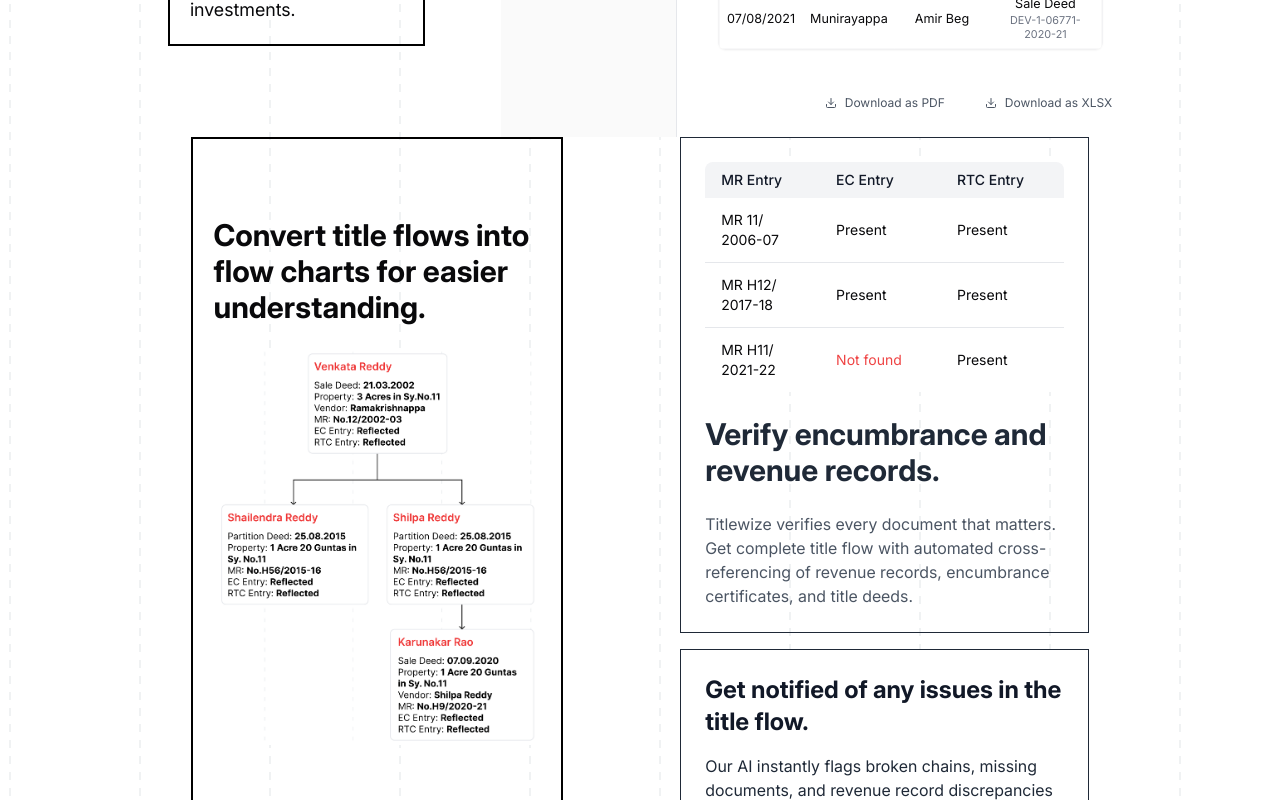
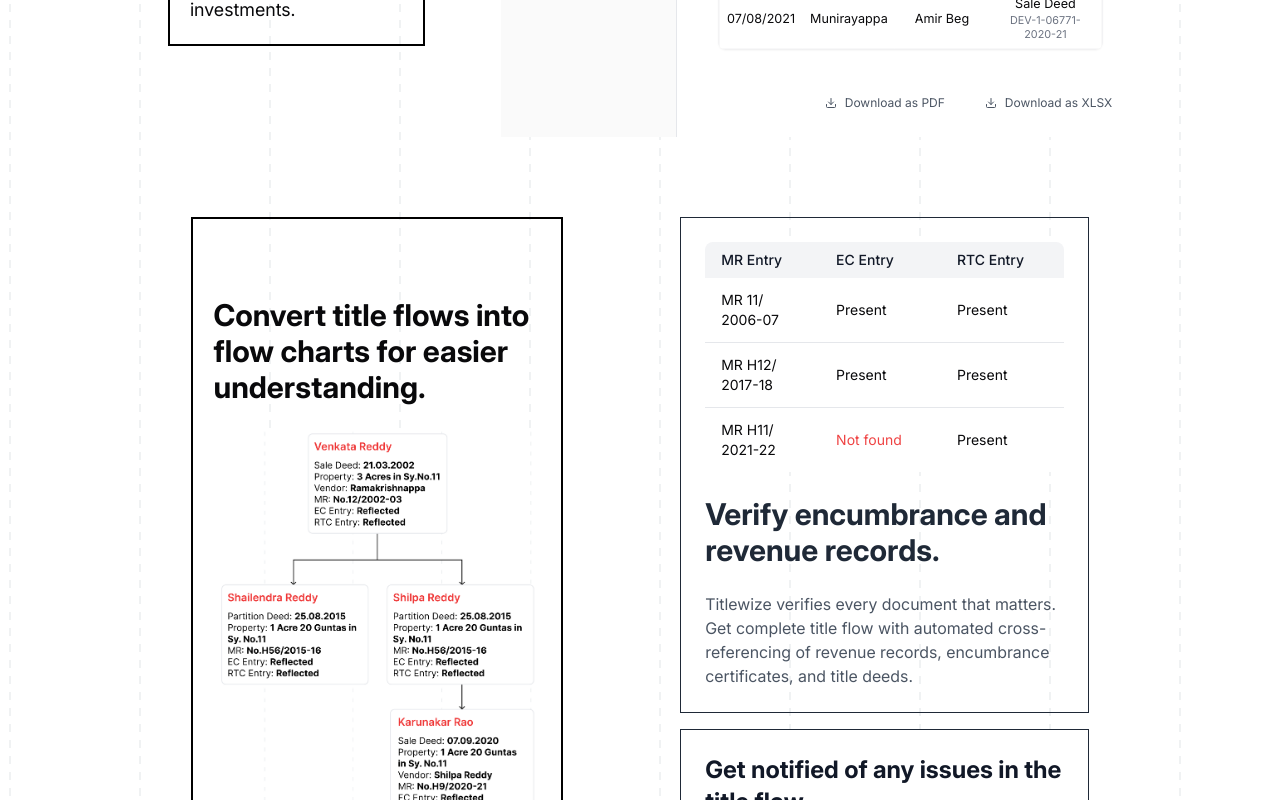
Before and after one commit to ishikavishwakarma/titleWize2, a React (Vite) app: page / in a window 1280 px wide. Shown: the part 1420-2220 px from the top of the page. Built offline with nearby package versions, Linux system fonts and the light colour scheme.

Commit message:
some paddings

```diff
--- a/src/components/Partials/Features/FeatureBottom.jsx
+++ b/src/components/Partials/Features/FeatureBottom.jsx
@@ -7,7 +7,7 @@ const FeatureBottom = () => {
   const { ref, inView } = useInView({ triggerOnce: true, threshold: 0 });
 
   return (
-    <div className="flex w-full xl:w-[90%] flex-col md:flex-row px-5 lg:px-20 xl:px-28 justify-evenly ">
+    <div className="flex w-full mt-10 lg:mt-20 xl:w-[90%] flex-col md:flex-row px-5 lg:px-20 xl:px-28 justify-evenly ">
       {/* Left Section */}
       <div className="xl:w-[40%] md:w-[55%] lg:w-[50%] w-full   flex flex-col items-center justify-center ">
         <div className="p-5 border-2  h-full border-black flex flex-col items-center justify-center ">
```
